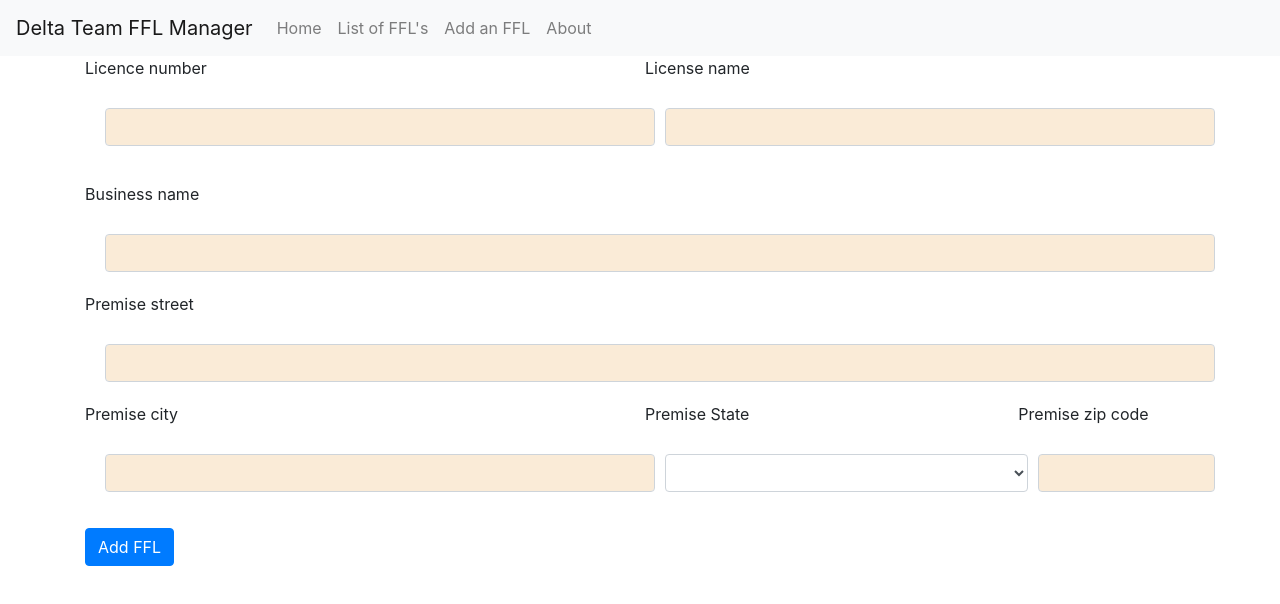
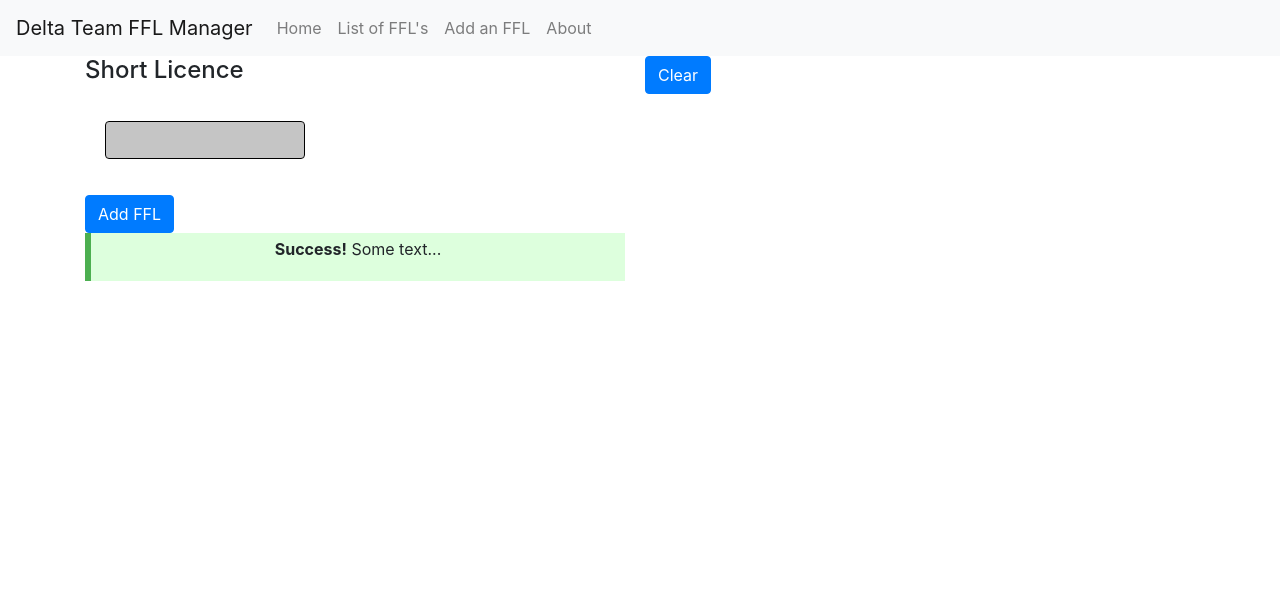
Before and after one commit to danielkhodge/preferred-list-manager, an Angular app: page /add-ffl in a window 1280 px wide. Shown: the top 604 px of the page. Built offline with nearby package versions, Linux system fonts and the light colour scheme.

Commit message:
Monday Night Save Point 1

```diff
--- a/src/app/add-ffl/add-ffl.component.css
+++ b/src/app/add-ffl/add-ffl.component.css
@@ -1,19 +1,18 @@
 input {
     margin: 20px;
-    background-color: antiquewhite;
+    background-color: rgb(197, 197, 197);
+    border: 1px solid black;
     /* max-width: fit-content; */
 }
 
-#inputState {
-    width: fill;
-    display: block;
-    margin: 0 auto;
-    margin: 20px;
-}
+.success {
+    background-color: #ddffdd;
+    border-left: 6px solid #4CAF50;
+    margin-bottom: 15px;
+    padding: 4px 12px;
+    text-align: center;
+  }
 
-#inputCity {
-    /* max-width: 200px; */
-}
-#premiseCity {
-    align-items: center;
-}
+  .form-control {
+    width: 200px;
+  }
--- a/src/app/add-ffl/add-ffl.component.html
+++ b/src/app/add-ffl/add-ffl.component.html
@@ -1,87 +1,20 @@
     <form name="newFFLForm">
         <div class="form-row">
-          <div class="form-group col-md-6">
-            <label for="inputEmail4">Licence number</label>
-            <input type="number" class="form-control" id="inputEmail4" [(ngModel)]="licenceNumber" name="licenceNumber">
+          <div class="form-group col-sm-6">
+            <label for="inputEmail4"><h4>Short Licence</h4></label>
+            <input type="string" class="form-control" id="shortLicence" [(ngModel)]="shortLicence" name="shortLicence">
           </div>
-          <div class="form-group col-md-6">
-            <label for="inputPassword4">License name</label>
-            <input type="text" class="form-control" id="inputPassword4" [(ngModel)]="licenceName" name="licenceName">
+          <div class="form-group col-sm-6">
+            <button (click)="clearForm()" type="submit" class="btn btn-primary">Clear</button>
           </div>
         </div>
-        <div class="form-group">
-          <label for="inputAddress">Business name</label>
-          <input type="text" class="form-control" id="inputAddress" [(ngModel)]="businessName" name="businessName">
+        <div class="row">
+          <div class="col-sm-6">
+            <button (click)="submitFfl()" type="submit" class="btn btn-primary">Add FFL</button>
+            <div class="success">
+              <p><strong>Success!</strong> Some text...</p>
+            </div>
+          </div>
+          <div class="col-sm-6"></div>
         </div>
-        <div class="form-group">
-          <label for="inputAddress2">Premise street</label>
-          <input type="text" class="form-control" id="inputAddress2" [(ngModel)]="premiseStreet" name="premiseStreet">
-        </div>
-        <div class="form-row">
-          <div class="form-group col-md-6">
-            <label for="inputCity">Premise city</label>
-            <input type="text" class="form-control" id="inputCity" [(ngModel)]="premiseCity" name="premiseCity">
-          </div>
-          <div class="form-group col-md-4" id="premiseState">
-            <label for="inputState">Premise State</label>
-            <select id="inputState" class="form-control" [(ngModel)]="premiseState" name="premiseState">
-                <option value="AL">Alabama</option>
-                <option value="AK">Alaska</option>
-                <option value="AZ">Arizona</option>
-                <option value="AR">Arkansas</option>
-                <option value="CA">California</option>
-                <option value="CO">Colorado</option>
-                <option value="CT">Connecticut</option>
-                <option value="DE">Delaware</option>
-                <option value="DC">District Of Columbia</option>
-                <option value="FL">Florida</option>
-                <option value="GA">Georgia</option>
-                <option value="HI">Hawaii</option>
-                <option value="ID">Idaho</option>
-                <option value="IL">Illinois</option>
-                <option value="IN">Indiana</option>
-                <option value="IA">Iowa</option>
-                <option value="KS">Kansas</option>
-                <option value="KY">Kentucky</option>
-                <option value="LA">Louisiana</option>
-                <option value="ME">Maine</option>
-                <option value="MD">Maryland</option>
-                <option value="MA">Massachusetts</option>
-                <option value="MI">Michigan</option>
-                <option value="MN">Minnesota</option>
-                <option value="MS">Mississippi</option>
-                <option value="MO">Missouri</option>
-                <option value="MT">Montana</option>
-                <option value="NE">Nebraska</option>
-                <option value="NV">Nevada</option>
-                <option value="NH">New Hampshire</option>
-                <option value="NJ">New Jersey</option>
-                <option value="NM">New Mexico</option>
-                <option value="NY">New York</option>
-                <option value="NC">North Carolina</option>
-                <option value="ND">North Dakota</option>
-                <option value="OH">Ohio</option>
-                <option value="OK">Oklahoma</option>
-                <option value="OR">Oregon</option>
-                <option value="PA">Pennsylvania</option>
-                <option value="RI">Rhode Island</option>
-                <option value="SC">South Carolina</option>
-                <option value="SD">South Dakota</option>
-                <option value="TN">Tennessee</option>
-                <option value="TX">Texas</option>
-                <option value="UT">Utah</option>
-                <option value="VT">Vermont</option>
-                <option value="VA">Virginia</option>
-                <option value="WA">Washington</option>
-                <option value="WV">West Virginia</option>
-                <option value="WI">Wisconsin</option>
-                <option value="WY">Wyoming</option>
-            </select>
-          </div>
-          <div class="form-group col-md-2">
-            <label for="inputZip">Premise zip code</label>
-            <input type="text" class="form-control" id="inputZip" [(ngModel)]="premiseZip" name="premiseZip">
-          </div>
-        </div>
-        <button (click)="submitFfl()" type="submit" class="btn btn-primary">Add FFL</button>
       </form>
--- a/src/app/add-ffl/add-ffl.component.ts
+++ b/src/app/add-ffl/add-ffl.component.ts
@@ -7,21 +7,20 @@ import { Component, OnInit } from '@angular/core';
 })
 export class AddFflComponent implements OnInit {
 
-  licenceNumber;
-  licenceName;
-  businessName;
-  premiseStreet;
-  premiseCity;
-  premiseState;
-  premiseZip;
+  shortLicence;
 
   public submitFfl() {
     // tslint:disable-next-line: max-line-length
-    this.addFfl(this.licenceNumber, this.licenceName, this.businessName, this.premiseStreet, this.premiseCity, this.premiseState, this.premiseZip)
+    this.addFfl(this.shortLicence);
   }
 
-  public addFfl(licenceNumber, licenceName, businessName, premiseStreet, premiseCity, premiseState, premiseZip) {
-    console.log({licenceNumber, licenceName, businessName, premiseStreet, premiseCity, premiseState, premiseZip});
+  public addFfl(shortLicence) {
+    console.log({shortLicence});
+
+  }
+
+  public clearForm() {
+
   }
 
   constructor() { }
--- a/src/app/ffl-list/ffl-list.component.html
+++ b/src/app/ffl-list/ffl-list.component.html
@@ -1,6 +1,12 @@
 <div style="padding: 5px; padding-bottom: 10px;">
     Enter your zip code: <input type="number" [(ngModel)]="zip">
-    Mile radius: <input type="number" [(ngModel)]="radius">
+    Mile radius: <select type="number" [(ngModel)]="radius">
+        <option>5</option>
+        <option>10</option>
+        <option>25</option>
+        <option>50</option>
+        <option>100</option>
+    </select>
 </div>
 <div>
     <button style="margin: 10px;" (click)="searchZip()">View Locations</button>
--- a/src/app/ffl-list/ffl-list.component.ts
+++ b/src/app/ffl-list/ffl-list.component.ts
@@ -7,8 +7,8 @@ import { Component, OnInit } from '@angular/core';
 })
 export class FflListComponent implements OnInit {
 
-  zip: number = 84401;
-  radius: number = 100;
+  zip;
+  radius;
 
   public searchZip() {
     this.resultsList(this.zip, this.radius);
```
